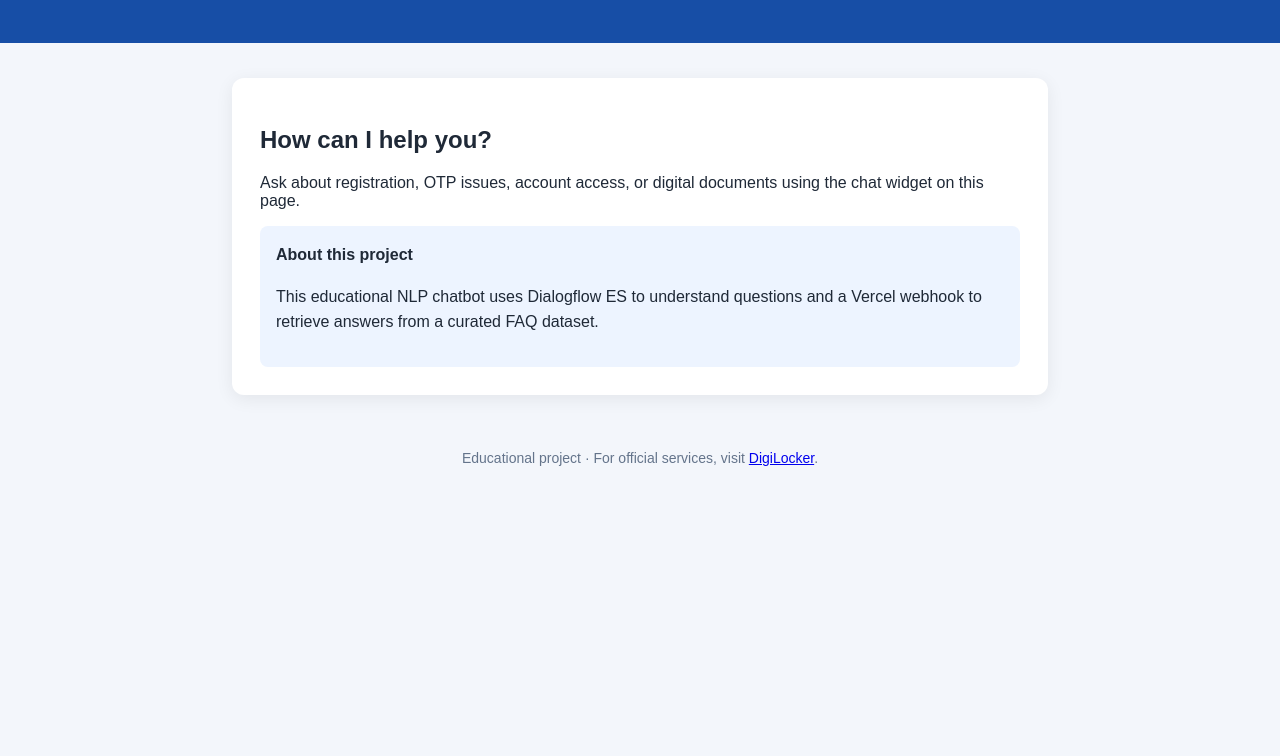
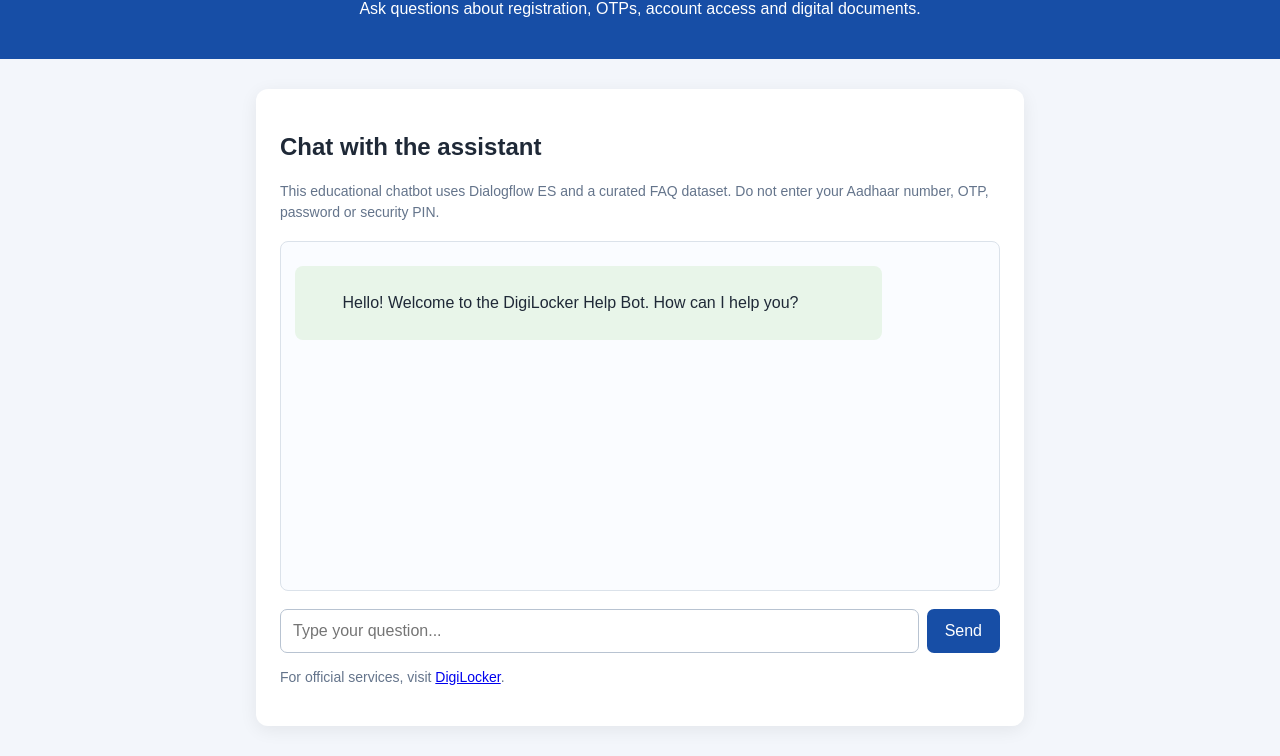
Before and after one commit to Shephaliaishwarya/digilocker-help-bot, a website: page index.html in a window 1280 px wide. Shown: the part 105-861 px from the top of the page. Before the commit the page ends 800 px from the top, so only its background shows below. Drawn offline with Linux system fonts and the light colour scheme.

Commit message:
Update layout and content in index.html

```diff
--- a/index.html
+++ b/index.html
@@ -3,7 +3,7 @@
 <html lang="en">
 <head>
   <meta charset="UTF-8">
-  <meta name="viewport" content="width=device-width, initial-scale=1.0">
+  <meta name="viewport" content="width=device-width, initial-scale=1">
   <title>DigiLocker Help Bot</title>
   <style>
     body {
@@ -15,57 +15,150 @@
     header {
       background: #174ea6;
       color: white;
-      padding: 28px 20px;
+      padding: 25px 16px;
       text-align: center;
     }
     main {
-      max-width: 760px;
-      margin: 35px auto;
-      padding: 28px;
+      max-width: 720px;
+      margin: 30px auto;
+      padding: 24px;
       background: white;
       border-radius: 12px;
       box-shadow: 0 4px 18px #00000012;
     }
-    h1 { margin-top: 0; }
+    #chat {
+      border: 1px solid #dbe2ea;
+      border-radius: 8px;
+      padding: 14px;
+      height: 320px;
+      overflow-y: auto;
+      margin: 18px 0;
+      background: #fafcff;
+    }
+    .message {
+      margin: 10px 0;
+      padding: 10px 12px;
+      border-radius: 8px;
+      white-space: pre-wrap;
+      overflow-wrap: anywhere;
+    }
+    .user {
+      background: #dbeafe;
+      margin-left: 15%;
+    }
+    .bot {
+      background: #e8f5e9;
+      margin-right: 15%;
+    }
+    form {
+      display: flex;
+      gap: 8px;
+    }
+    input {
+      flex: 1;
+      min-width: 0;
+      padding: 12px;
+      border: 1px solid #b8c3d1;
+      border-radius: 7px;
+      font-size: 16px;
+    }
+    button {
+      padding: 12px 18px;
+      border: 0;
+      border-radius: 7px;
+      background: #174ea6;
+      color: white;
+      cursor: pointer;
+      font-size: 16px;
+    }
+    button:disabled {
+      opacity: .6;
+      cursor: wait;
+    }
     .note {
-      background: #edf4ff;
-      padding: 16px;
-      border-radius: 8px;
-      line-height: 1.6;
-    }
-    footer {
-      text-align: center;
-      padding: 20px;
       color: #64748b;
       font-size: 14px;
+      line-height: 1.5;
     }
   </style>
 </head>
 <body>
   <header>
     <h1>DigiLocker Help Bot</h1>
-    <p>Your assistant for DigiLocker frequently asked questions</p>
+    <p>Ask questions about registration, OTPs, account access and digital documents.</p>
   </header>
 
   <main>
-    <h2>How can I help you?</h2>
-    <p>
-      Ask about registration, OTP issues, account access,
-      or digital documents using the chat widget on this page.
+    <h2>Chat with the assistant</h2>
+    <p class="note">
+      This educational chatbot uses Dialogflow ES and a curated FAQ dataset.
+      Do not enter your Aadhaar number, OTP, password or security PIN.
     </p>
-    <div class="note">
-      <strong>About this project</strong>
-      <p>
-        This educational NLP chatbot uses Dialogflow ES to
-        understand questions and a Vercel webhook to retrieve
-        answers from a curated FAQ dataset.
-      </p>
+
+    <div id="chat" aria-live="polite">
+      <div class="message bot">
+        Hello! Welcome to the DigiLocker Help Bot. How can I help you?
+      </div>
     </div>
+
+    <form id="chatForm">
+      <input id="message" type="text"
+        placeholder="Type your question..."
+        aria-label="Your question" required>
+      <button id="sendButton" type="submit">Send</button>
+    </form>
+
+    <p class="note">
+      For official services, visit
+      <a href="https://www.digilocker.gov.in/">DigiLocker</a>.
+    </p>
   </main>
 
-  <footer>
-    Educational project · For official services, visit
-    <a href="https://www.digilocker.gov.in/">DigiLocker</a>.
-  </footer>
+  <script>
+    const form = document.getElementById("chatForm");
+    const input = document.getElementById("message");
+    const chat = document.getElementById("chat");
+    const sendButton = document.getElementById("sendButton");
+
+    function addMessage(text, sender) {
+      const item = document.createElement("div");
+      item.className = "message " + sender;
+      item.textContent = text;
+      chat.appendChild(item);
+      chat.scrollTop = chat.scrollHeight;
+      return item;
+    }
+
+    form.addEventListener("submit", async (event) => {
+      event.preventDefault();
+
+      const message = input.value.trim();
+      if (!message) return;
+
+      addMessage(message, "user");
+      input.value = "";
+      sendButton.disabled = true;
+
+      const waiting = addMessage("Thinking...", "bot");
+
+      try {
+        const response = await fetch("/api/chat", {
+          method: "POST",
+          headers: { "Content-Type": "application/json" },
+          body: JSON.stringify({ message })
+        });
+
+        const data = await response.json();
+        waiting.textContent = data.answer || data.error ||
+          "Sorry, I couldn't retrieve an answer.";
+      } catch (error) {
+        waiting.textContent =
+          "Unable to contact the chatbot. Please try again.";
+      } finally {
+        sendButton.disabled = false;
+        input.focus();
+      }
+    });
+  </script>
 </body>
 </html>
```
